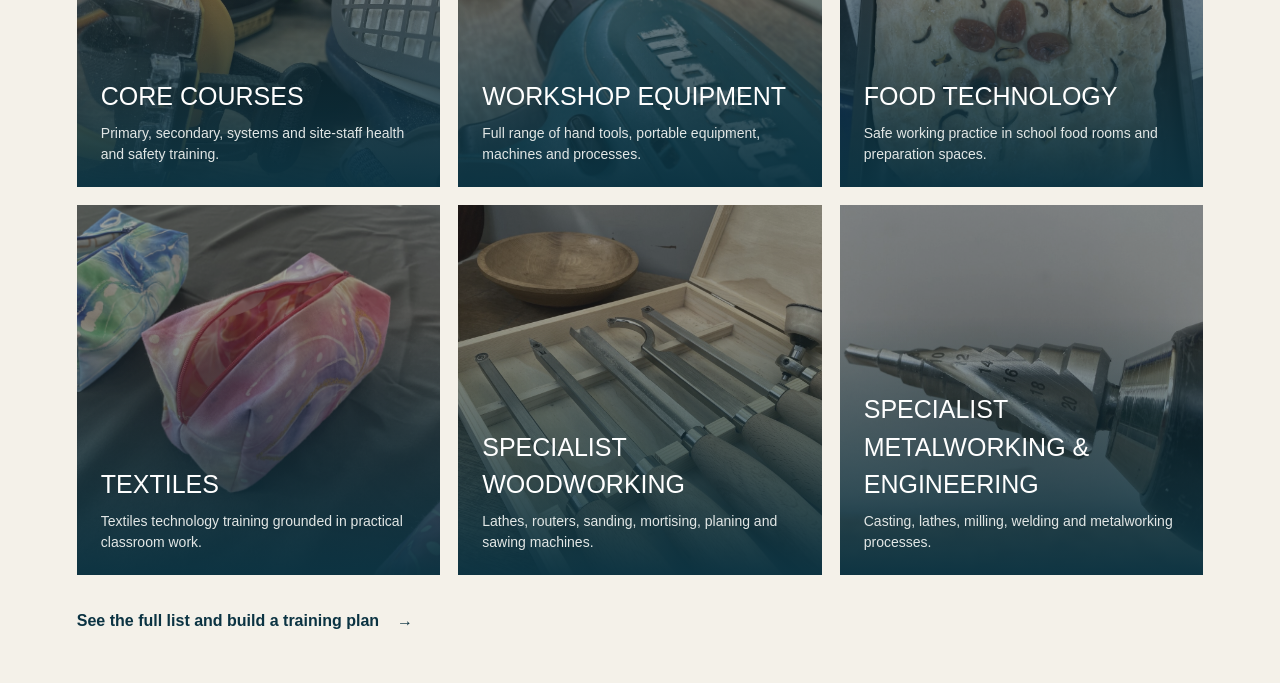
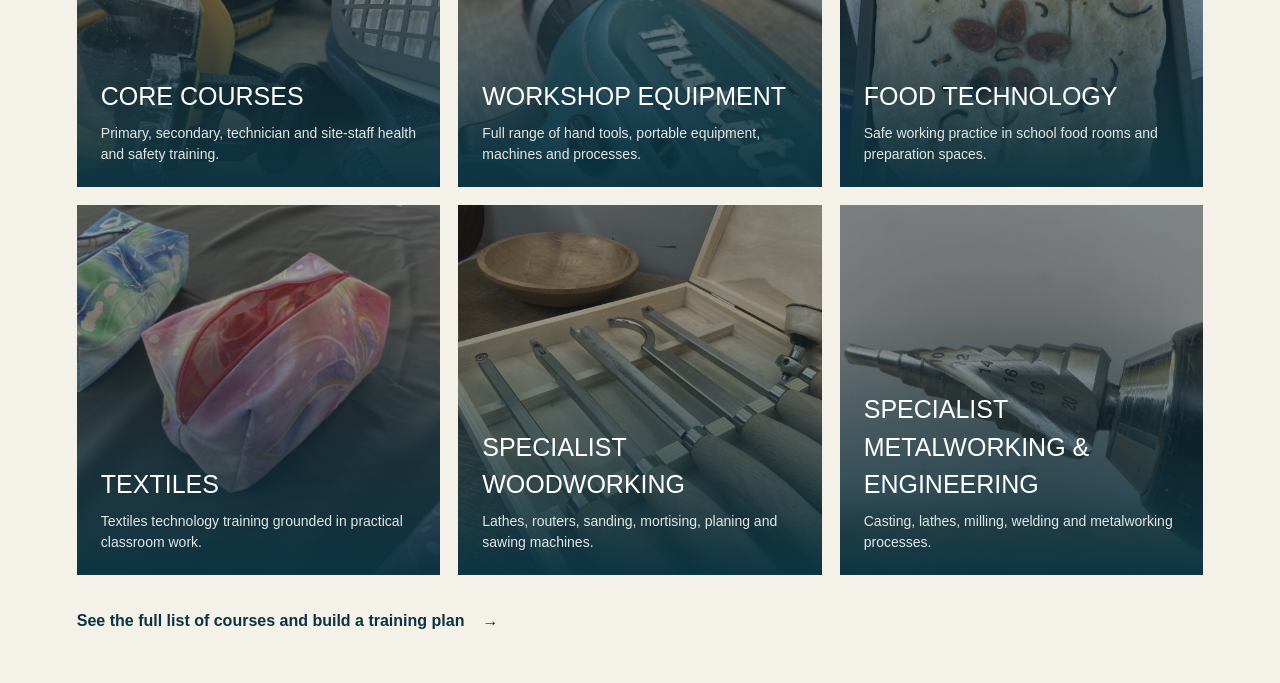
Before and after one commit to tarranteng/Training-Website, a Next.js app: page / in a window 1280 px wide. Shown: the part 1580-2263 px from the top of the page. Built offline with nearby package versions, Linux system fonts and the light colour scheme.

Commit message:
Update course descriptions and link text

```diff
--- a/app/page.tsx
+++ b/app/page.tsx
@@ -1,7 +1,7 @@
 import Link from "next/link";
 
 const courseCards = [
-  { title: "Core courses", copy: "Primary, secondary, systems and site-staff health and safety training.", image: "/core-safety.jpg" },
+  { title: "Core courses", copy: "Primary, secondary, technician and site-staff health and safety training.", image: "/core-safety.jpg" },
   { title: "Workshop equipment", copy: "Full range of hand tools, portable equipment, machines and processes.", image: "/standard-workshop.jpg" },
   { title: "Food technology", copy: "Safe working practice in school food rooms and preparation spaces.", image: "/food-technology.jpg" },
   { title: "Textiles", copy: "Textiles technology training grounded in practical classroom work.", image: "/textiles-work.jpg" },
@@ -56,7 +56,7 @@ export default function HomePage() {
         <div className="section-heading">
           <p className="eyebrow"><span /> Course coverage</p>
           <h2>Training that reflects the reality of school D&amp;T.</h2>
-          <p>From core certification to specialist machinery, each programme is practical, relevant and tailored to the equipment your team uses.</p>
+          <p>From core certification to specialist machinery, each programme is practical, relevant and tailored to the equipment your team uses. </p>
         </div>
         <div className="course-card-grid">
           {courseCards.map((course) => (
@@ -66,7 +66,7 @@ export default function HomePage() {
             </article>
           ))}
         </div>
-        <Link className="section-link" href="/quote-builder">See the full list and build a training plan <span>→</span></Link>
+        <Link className="section-link" href="/quote-builder">See the full list of courses and build a training plan <span>→</span></Link>
       </section>
 
       <section className="planner-promo">
```
